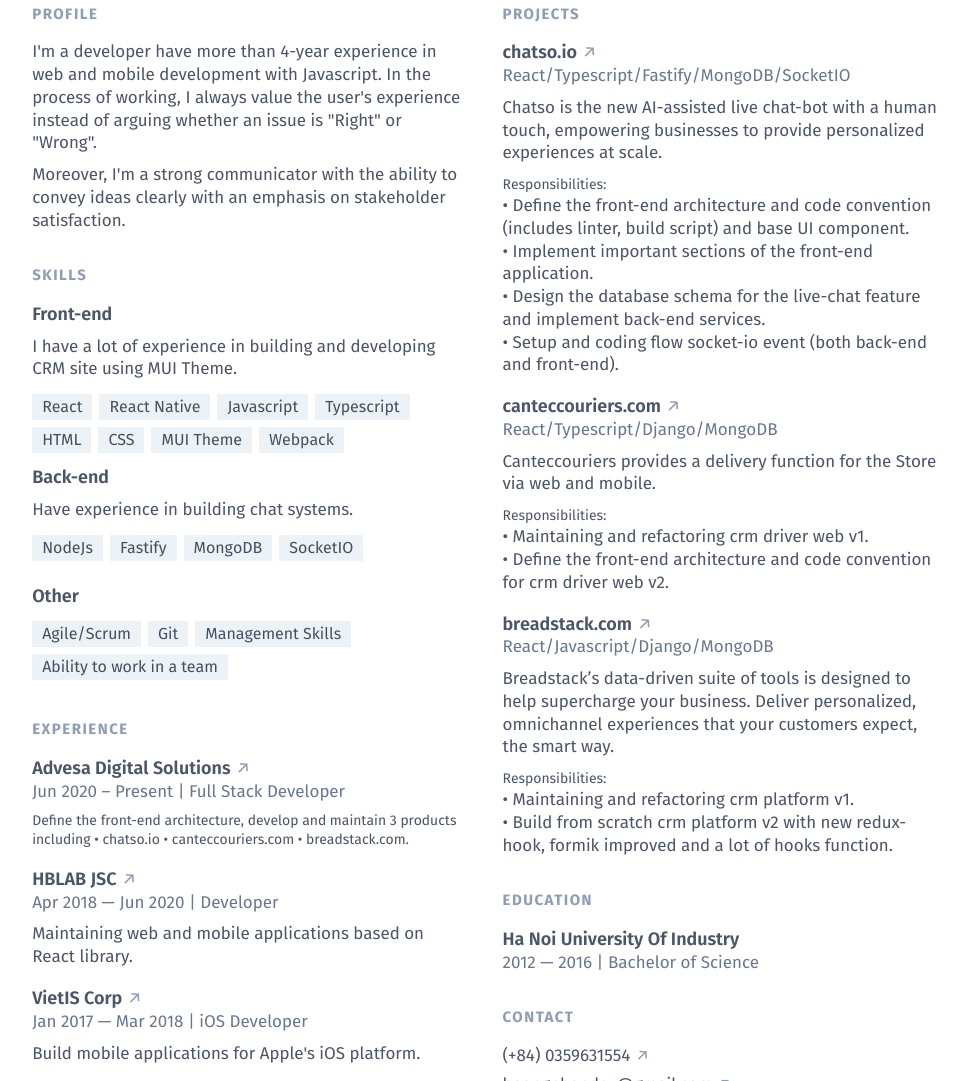
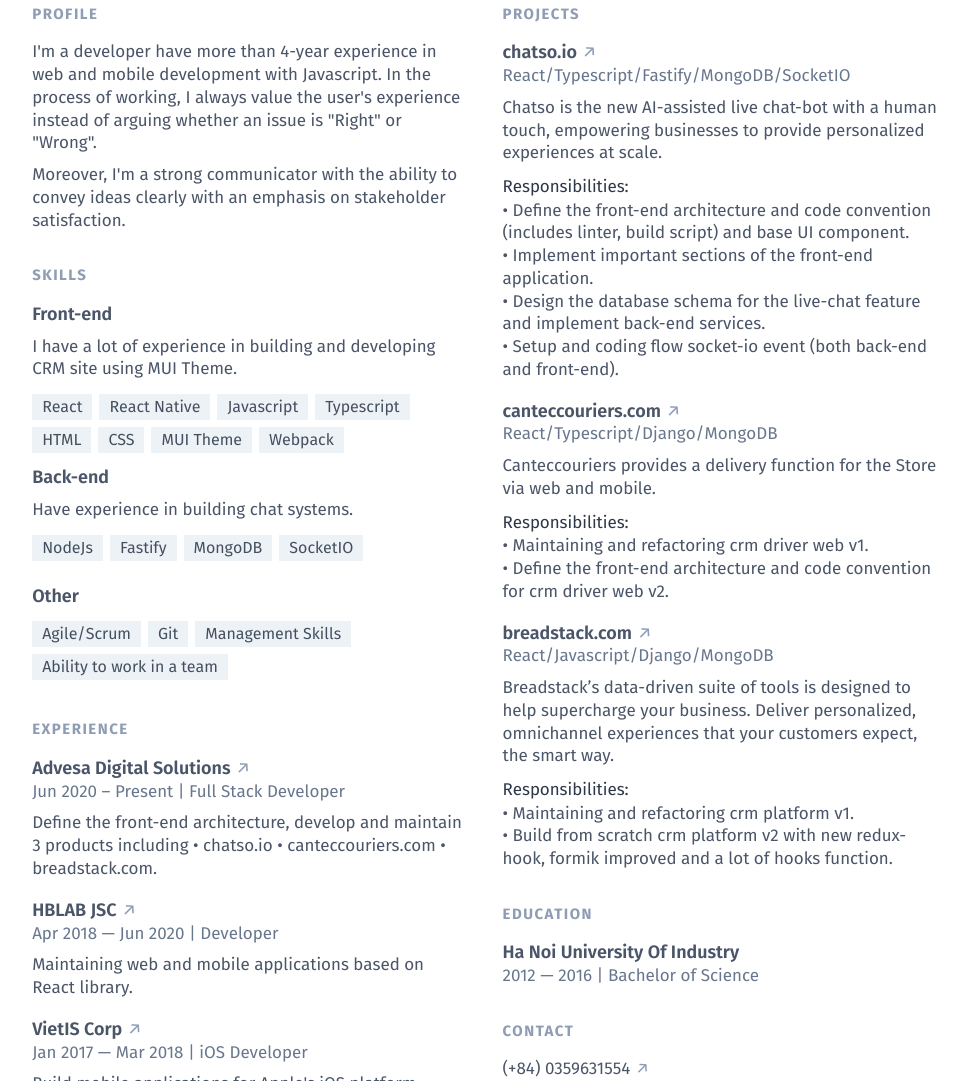
Before and after one commit to totoro0103/my-cv, a website: page docs/index.html in a window 1280 px wide. Shown: the part 153-1234 px from the top of the page, without its empty margins (155-1122 px from the left). Drawn offline with nearby package versions, Linux system fonts and the light colour scheme; files that its build step writes are made by us from their sources.

Commit message:
update color and font-size

```diff
--- a/docs/index.html
+++ b/docs/index.html
@@ -180,7 +180,7 @@
                   Jun 2020 – Present | Full Stack Developer
                 </p>
               </header>
-              <p class="mt-2.1 text-sm text-gray-700 leading-normal">
+              <p class="mt-2.1 text-md text-gray-700 leading-normal">
                 Define the front-end architecture, develop and maintain 3 products including
                 • chatso.io • canteccouriers.com • breadstack.com.
               </p>
@@ -245,7 +245,7 @@
                 Chatso is the new AI-assisted live chat-bot with a human touch, empowering businesses to provide
                 personalized experiences at scale.
               </p>
-              <p class="mt-2.1 text-sm text-gray-700">Responsibilities:</p>
+              <p class="mt-2.1 text-md text-gray-800">Responsibilities:</p>
               <p class="text-md text-gray-700 leading-normal">
                 • Define the front-end architecture and code convention (includes linter, build script) and base UI
                 component.
@@ -275,7 +275,7 @@
               <p class="mt-2.1 text-md text-gray-700 leading-normal">
                 Canteccouriers provides a delivery function for the Store via web and mobile.
               </p>
-              <p class="mt-2.1 text-sm text-gray-700">Responsibilities:</p>
+              <p class="mt-2.1 text-md text-gray-800">Responsibilities:</p>
               <p class="text-md text-gray-700 leading-normal">
                 • Maintaining and refactoring crm driver web v1.
                 <br />
@@ -299,7 +299,7 @@
                 Breadstack’s data-driven suite of tools is designed to help supercharge your business. Deliver
                 personalized, omnichannel experiences that your customers expect, the smart way.
               </p>
-              <p class="mt-2.1 text-sm text-gray-700">Responsibilities:</p>
+              <p class="mt-2.1 text-md text-gray-800">Responsibilities:</p>
               <p class="text-md text-gray-700 leading-normal">
                 • Maintaining and refactoring crm platform v1.
                 <br />
```
